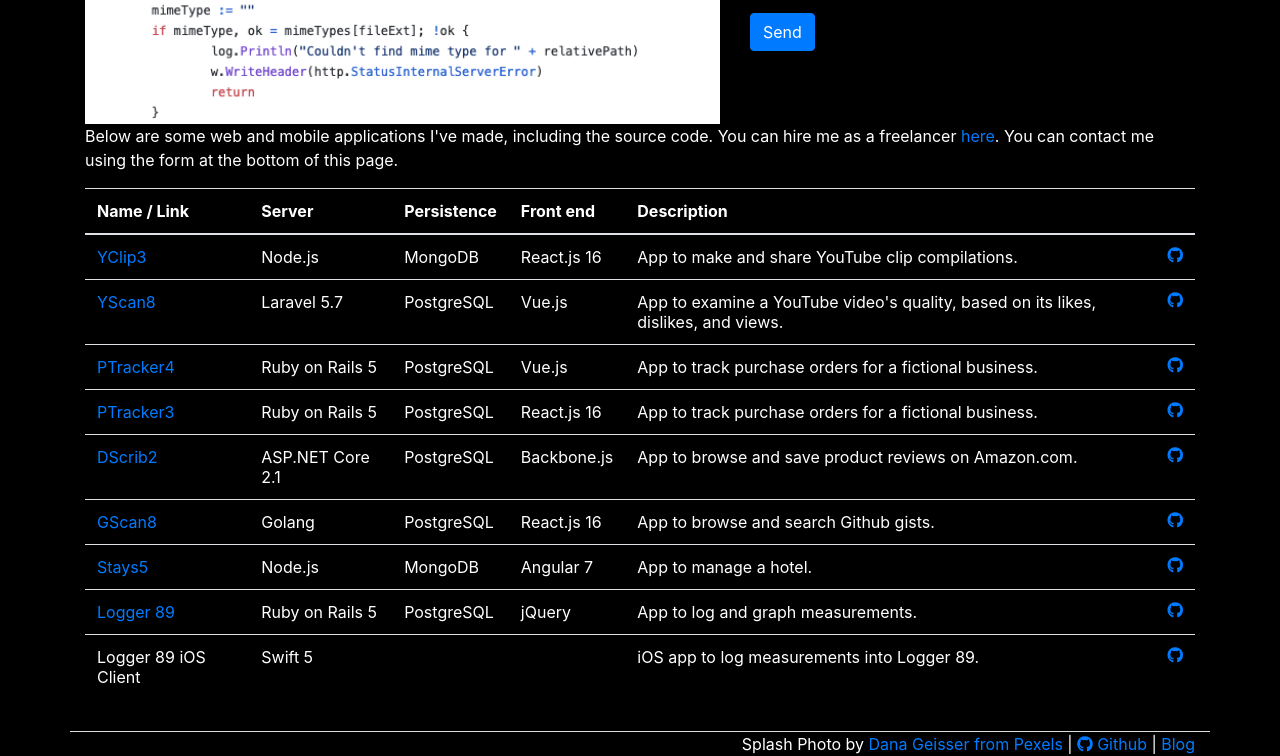
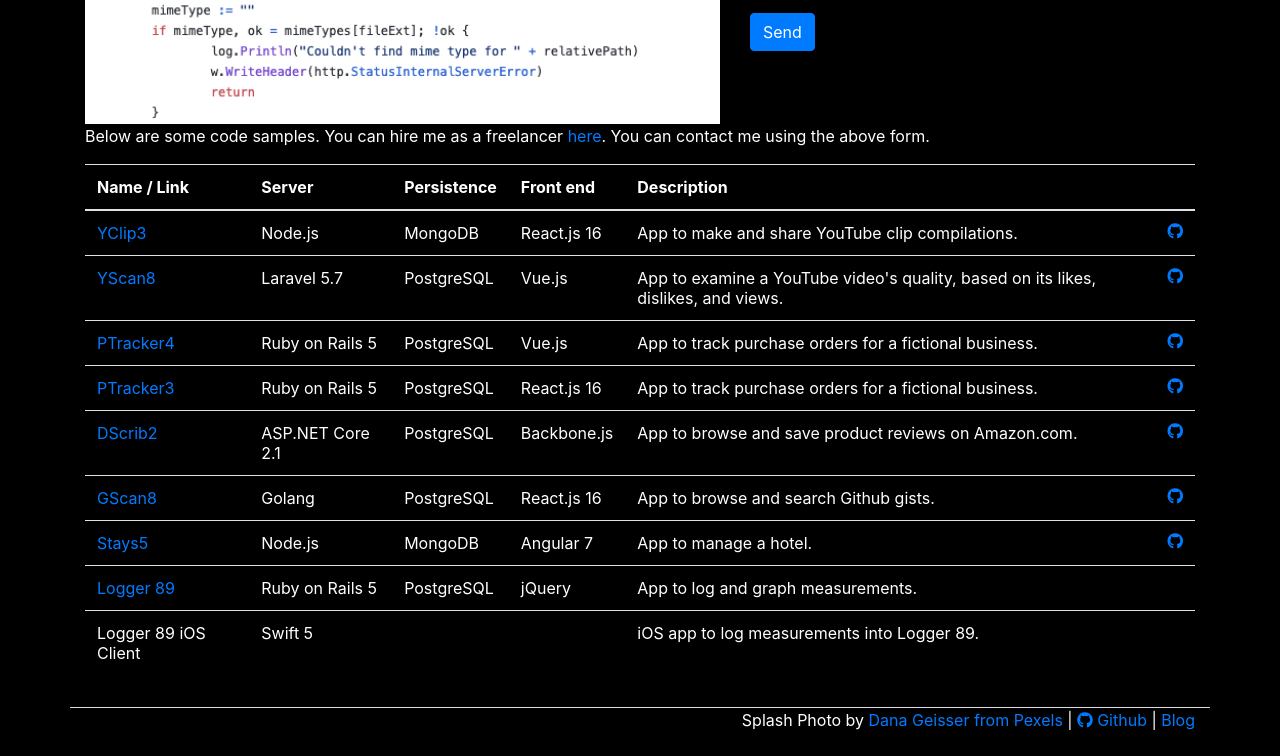
Before and after one commit to mikedll/homepage, a plain HTML site: page index.html in a window 1280 px wide. Shown: the part 427-1183 px from the top of the page. After the commit the page ends 1159 px from the top, so only its background shows below. Drawn offline with nearby package versions, Linux system fonts and the light colour scheme.

Commit message:
Minor updates.

```diff
--- a/index.html
+++ b/index.html
@@ -65,8 +65,8 @@
       </div>
 
       <p>
-        Below are some web and mobile applications I've made, including the source code.
-        You can hire me as a freelancer <a href="https://www.upwork.com/freelancers/~01dfda4e6ef76e2c7a">here</a>. You can contact me using the form at the bottom of this page.
+        Below are some code samples.
+        You can hire me as a freelancer <a href="https://www.upwork.com/freelancers/~01dfda4e6ef76e2c7a">here</a>. You can contact me using the above form.
       </p>
 
       <div class="row">
@@ -146,7 +146,7 @@
                 <td>PostgreSQL</td>
                 <td>jQuery</td>
                 <td>App to log and graph measurements.</td>
-                <td><a href="https://www.github.com/mikedll/logger89"><i class="fab fa-github" ></i></a></td>
+                <td></td>
               </tr>
               <tr>
                 <td>Logger 89 iOS Client</a></td>
@@ -154,7 +154,7 @@
                 <td></td>
                 <td></td>
                 <td>iOS app to log measurements into Logger 89.</td>
-                <td><a href="https://www.github.com/mikedll/l89iClient"><i class="fab fa-github" ></i></a></td>
+                <td></td>
               </tr>
 
             </tbody>
```
